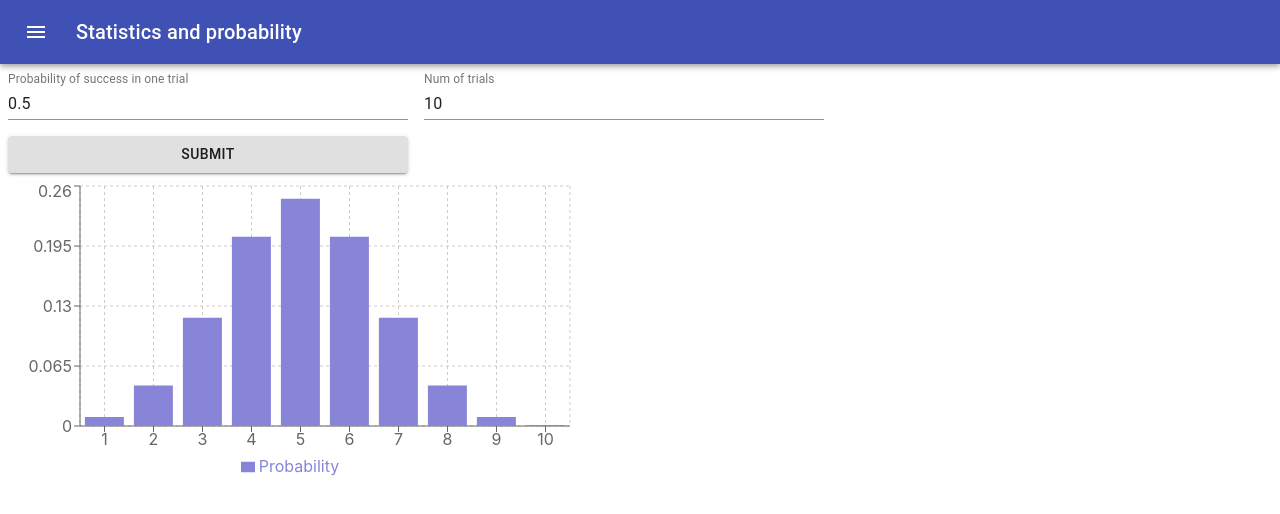
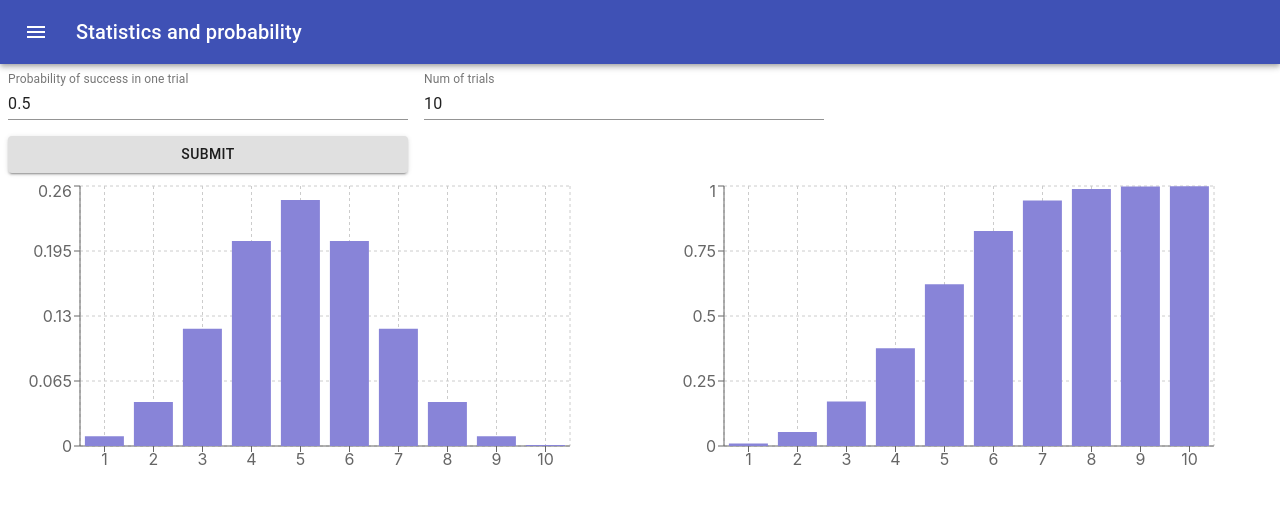
Before and after one commit to pbezglasny/probability-distributions-vis, a React (Create React App) app: page / in a window 1280 px wide. Shown: the top 514 px of the page. Built offline with nearby package versions, Linux system fonts and the light colour scheme.

Commit message:
Added grid.

```diff
--- a/src/distributions/Binomial.js
+++ b/src/distributions/Binomial.js
@@ -1,10 +1,14 @@
 import React from "react";
-import {Bar, BarChart, CartesianGrid, Legend, Tooltip, XAxis, YAxis} from "recharts"
+import {Bar, BarChart, CartesianGrid, Tooltip, XAxis, YAxis} from "recharts"
 import {formStyles} from "../styles/form-styles";
 import {withStyles} from '@material-ui/core/styles';
 import TextField from "@material-ui/core/TextField";
 import Button from "@material-ui/core/Button";
 import DistributionParam from "../model/dist-param"
+import {make_cdf_from_pmf} from "../utils/distribution-math";
+import combineStyles from "../styles/combine-styles";
+import {grid_styles} from "../styles/grid-styles";
+import Grid from "@material-ui/core/Grid";
 
 function nChooseK(n, k) {
     let res = 1;
@@ -23,11 +27,12 @@ class Binomial extends React.Component {
         super(props);
         this.state = {
             binom_p: new DistributionParam('binom_p', 0.5, 0, 1),
-            binom_n: new DistributionParam('binom_n', 10, 0), data: []
+            binom_n: new DistributionParam('binom_n', 10, 0),
+            pmf: [],
+            cdf: []
         };
         this.handleChange = this.handleChange.bind(this);
         this.handleSubmit = this.handleSubmit.bind(this);
-        this.barChartElement = React.createRef();
     }
 
     handleChange(event) {
@@ -50,14 +55,15 @@ class Binomial extends React.Component {
         if (!this.isAllParamValid()) {
             return;
         }
-        const newData = [];
+        const pmf = [];
         for (let k = 1; k <= this.state.binom_n.value; k++) {
             let choose = nChooseK(this.state.binom_n.value, k);
             let binProb = choose * Math.pow(this.state.binom_p.value, k) *
                 Math.pow(1 - this.state.binom_p.value, this.state.binom_n.value - k);
-            newData.push({'name': k.toString(), 'binProb': binProb});
+            pmf.push({'name': k.toString(), 'prob': binProb});
         }
-        this.setState({data: newData});
+        const cdf = make_cdf_from_pmf(pmf);
+        this.setState({pmf: pmf, cdf: cdf});
     }
 
     handleSubmit(event) {
@@ -84,23 +90,36 @@ class Binomial extends React.Component {
                         <br/>
                         <Button variant="contained"
                                 onClick={this.handleSubmit}
-                                disabled={!this.isAllParamValid()}
-                        >Submit</Button>
+                                disabled={!this.isAllParamValid()}>Submit</Button>
                     </form>
                 </div>
-                <BarChart width={600} height={300} data={this.state.data}
-                          margin={{top: 5, right: 30, left: 20, bottom: 5}}
-                          ref={this.barChartElement}>
-                    <CartesianGrid strokeDasharray="3 3"/>
-                    <XAxis dataKey="name"/>
-                    <YAxis/>
-                    <Tooltip/>
-                    <Legend/>
-                    <Bar dataKey="binProb" name="Probability" fill="#8884d8"/>
-                </BarChart>
+                <div className={classes.grid_root}>
+                    <Grid container spacing={1}>
+                        <Grid item xs={6}>
+                            <BarChart width={600} height={300} data={this.state.pmf}
+                                      margin={{top: 5, right: 30, left: 20, bottom: 5}}>
+                                <CartesianGrid strokeDasharray="3 3"/>
+                                <XAxis dataKey="name"/>
+                                <YAxis/>
+                                <Tooltip/>
+                                <Bar dataKey="prob" name="Probability" fill="#8884d8"/>
+                            </BarChart>
+                        </Grid>
+                        <Grid item xs={6}>
+                            <BarChart width={600} height={300} data={this.state.cdf}
+                                      margin={{top: 5, right: 30, left: 20, bottom: 5}}>
+                                <CartesianGrid strokeDasharray="3 3"/>
+                                <XAxis dataKey="name"/>
+                                <YAxis/>
+                                <Tooltip/>
+                                <Bar dataKey="prob" name="Probability" fill="#8884d8"/>
+                            </BarChart>
+                        </Grid>
+                    </Grid>
+                </div>
             </div>
         );
     }
 }
 
-export default withStyles(formStyles)(Binomial);
+export default withStyles(combineStyles(formStyles, grid_styles))(Binomial);
--- /dev/null
+++ b/src/styles/combine-styles.js
@@ -0,0 +1,16 @@
+function combineStyles(...styles) {
+    return function CombineStyles(theme) {
+        const outStyles = styles.map(arg => {
+            // Apply the "theme" object for style functions.
+            if (typeof arg === "function") {
+                return arg(theme);
+            }
+            // Objects need no change.
+            return arg;
+        });
+
+        return outStyles.reduce((acc, val) => Object.assign(acc, val));
+    };
+}
+
+export default combineStyles;
--- /dev/null
+++ b/src/styles/grid-styles.js
@@ -0,0 +1,7 @@
+const grid_styles = theme => ({
+    grid_root: {
+        flexGrow: 1,
+    }
+});
+
+export {grid_styles}
--- /dev/null
+++ b/src/utils/distribution-math.js
@@ -0,0 +1,11 @@
+function make_cdf_from_pmf(pmf) {
+    const cdf = [];
+    let sum = 0;
+    for (let i = 0; i < pmf.length; i++) {
+        sum += pmf[i]['prob'];
+        cdf[i] = {'name': pmf[i]['name'], 'prob': sum};
+    }
+    return cdf;
+}
+
+export {make_cdf_from_pmf}
```
